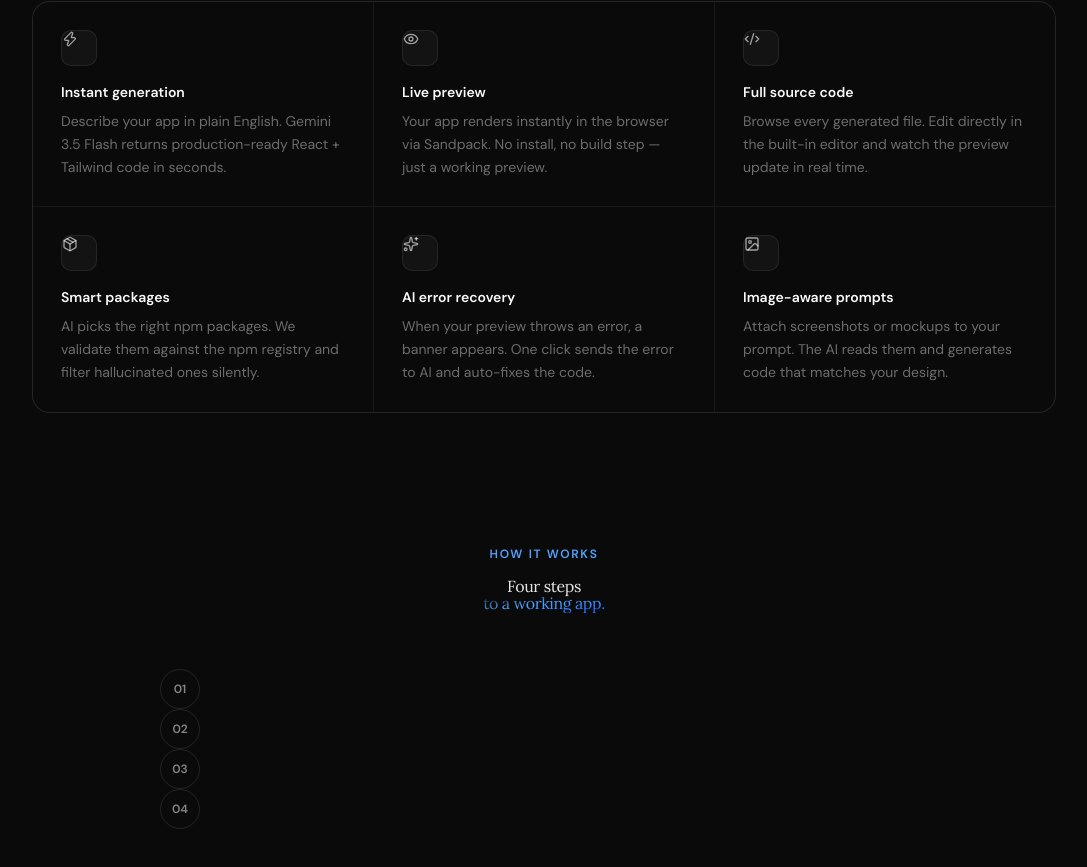
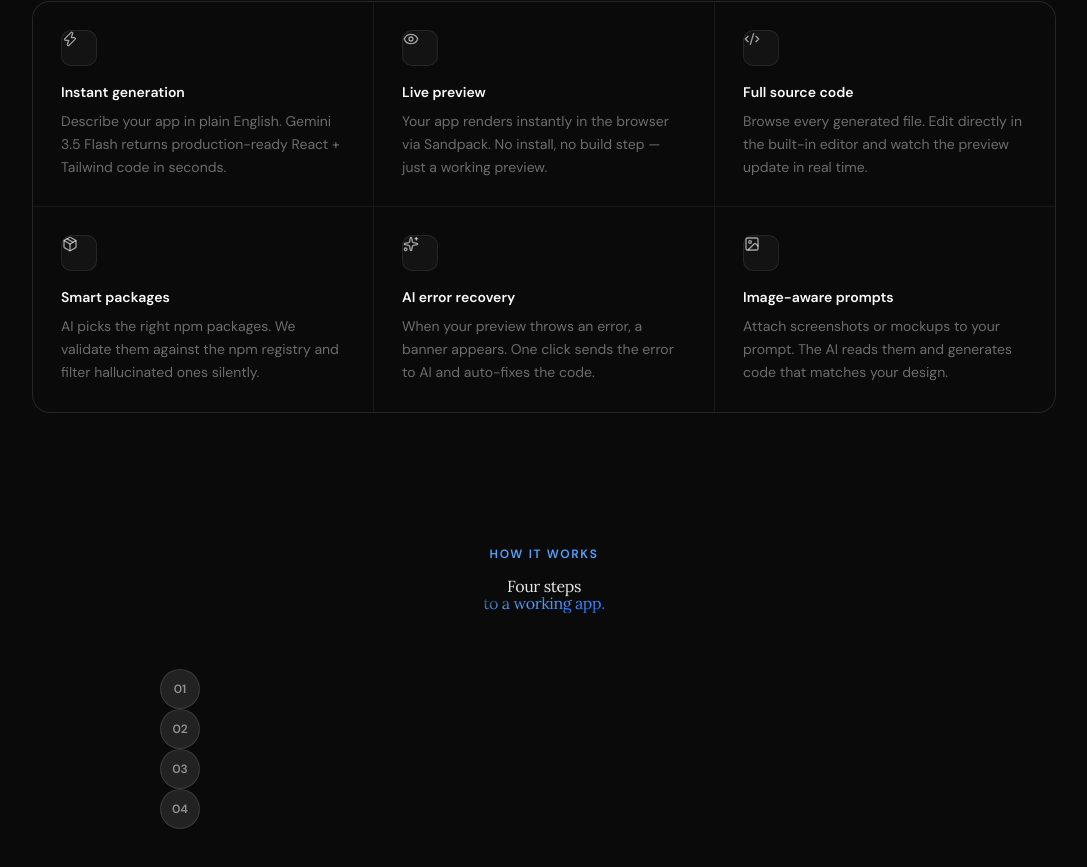
Before and after one commit to moonspark78/ai-app-builder, a Next.js app: page / in a window 1280 px wide. Shown: the part 927-1794 px from the top of the page, without its empty margins (96-1183 px from the left). Built offline with nearby package versions, Linux system fonts and the light colour scheme; no server answers.

Commit message:
:art: working on Page.tsx  /./././  :art:

```diff
--- a/app/page.tsx
+++ b/app/page.tsx
@@ -170,7 +170,7 @@ export default function Home() {
           {STEPS.map((step, i) => (
             <div key={step.number} className="flex gap-6 ">
               <div className="flex flex-col items-center">
-                <div className="flex h-10 w-10 items-center justify-center rounded-full border">
+                <div className="flex h-10 w-10 items-center justify-center rounded-full border border-white/10 bg-white/10">
                   <span className="font-mono text-xs font-semibold text-white/50">
                     {step.number}
                   </span>
```
